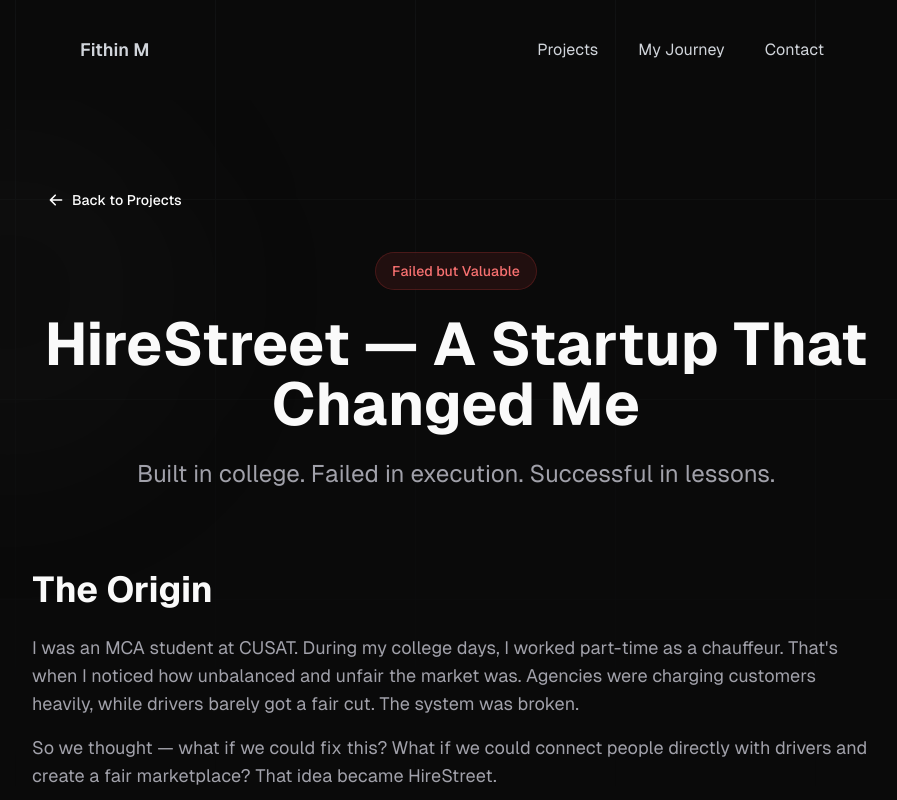
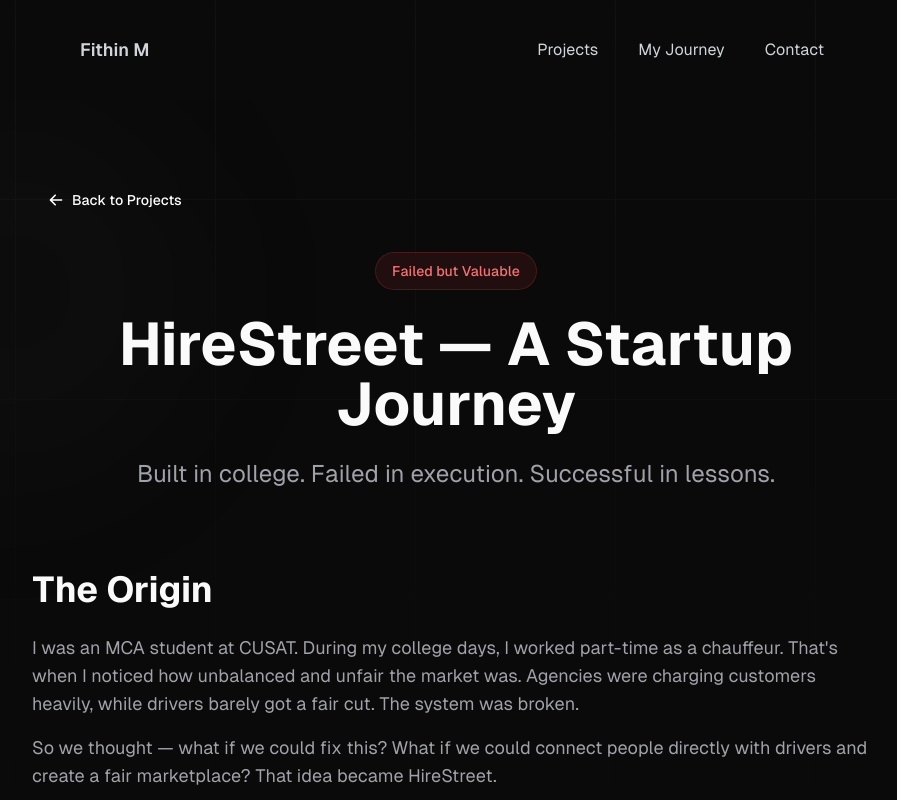
Before and after one commit to fithin-m/fithin-portfolio, a Next.js app: page /hirestreet-story in a window 1280 px wide. Shown: the top 800 px of the page, without its empty margins (184-1081 px from the left). Built offline with nearby package versions, Linux system fonts and the light colour scheme.

Commit message:
refactor: update .

```diff
--- a/app/hirestreet-story/page.jsx
+++ b/app/hirestreet-story/page.jsx
@@ -79,7 +79,7 @@
                         variants={itemAnimation}
                         className="text-4xl md:text-6xl font-bold text-primary leading-tight"
                     >
-                        HireStreet — A Startup That Changed Me
+                        HireStreet — A Startup Journey
                     </motion.h1>
 
                     <motion.p
```
